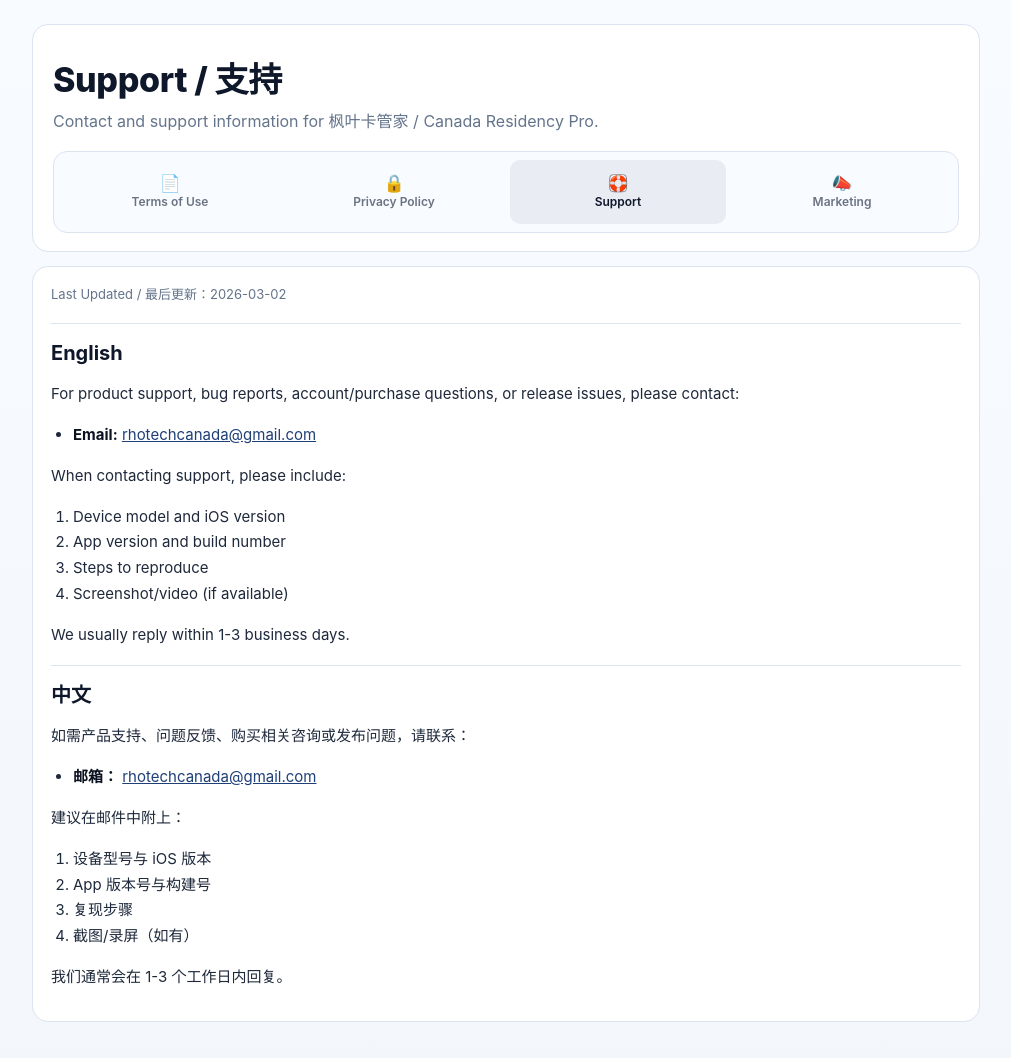
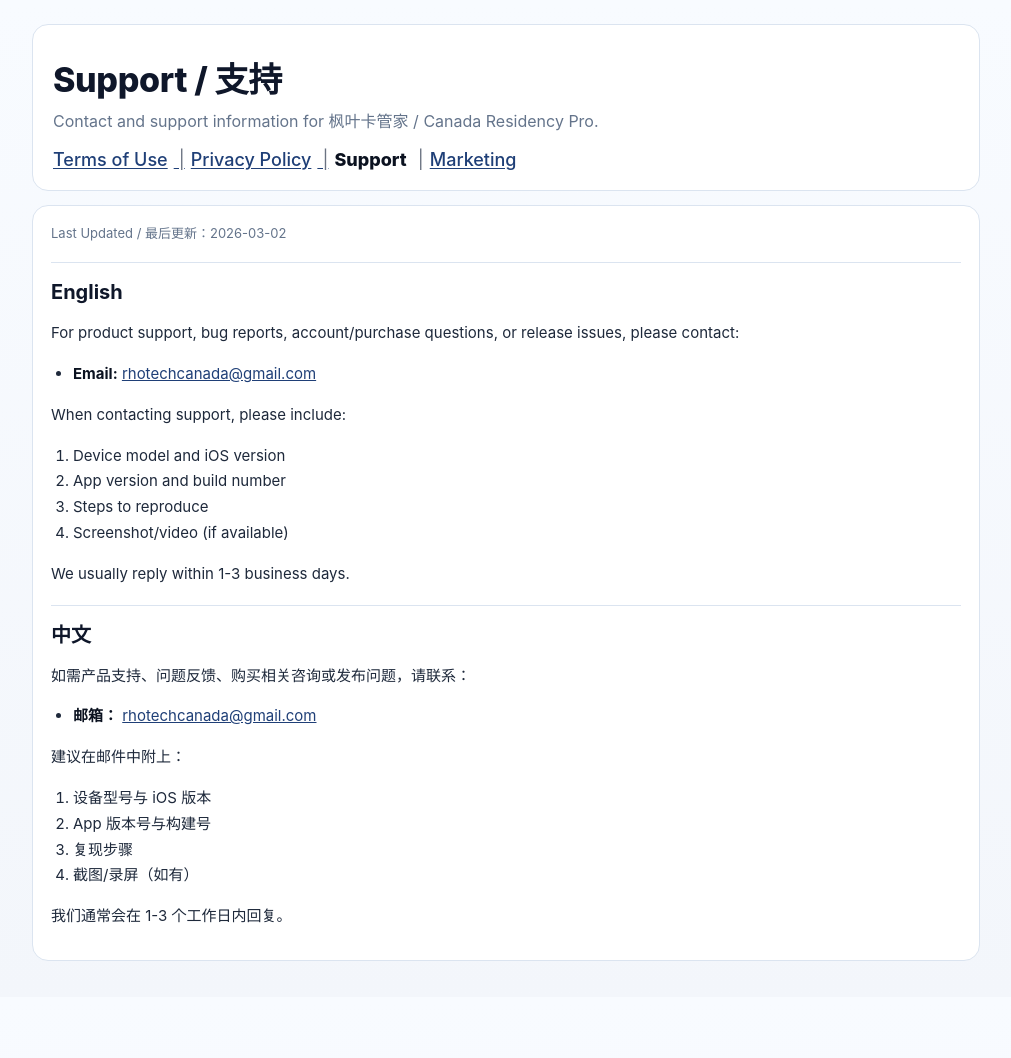
Before and after one commit to PearsonLi/PRHelper-Legal, a Jekyll site: the page built from support.md, in a window 1280 px wide. Shown: the whole page, without its empty margins (134-1145 px from the left). Built offline with Jekyll 4.4.1, drawn with Linux system fonts in a browser that asks for light colours; after the commit the page ends 997 px from its top, so only the background shows below that.

Commit message:
legal(nav): unify to inline four-link menu style

```diff
--- a/_layouts/legal.html
+++ b/_layouts/legal.html
@@ -14,35 +14,11 @@
         {% if page.hero_subtitle %}
         <p class="hero-subtitle">{{ page.hero_subtitle }}</p>
         {% endif %}
-        <nav class="app-tabs" aria-label="Legal navigation">
-          <a
-            class="app-tab {% if page.nav_key == 'terms' %}active{% endif %}"
-            href="{{ '/terms/' | relative_url }}"
-          >
-            <span class="tab-icon">📄</span>
-            <span class="tab-label">Terms of Use</span>
-          </a>
-          <a
-            class="app-tab {% if page.nav_key == 'privacy' %}active{% endif %}"
-            href="{{ '/privacy/' | relative_url }}"
-          >
-            <span class="tab-icon">🔒</span>
-            <span class="tab-label">Privacy Policy</span>
-          </a>
-          <a
-            class="app-tab {% if page.nav_key == 'support' %}active{% endif %}"
-            href="{{ '/support/' | relative_url }}"
-          >
-            <span class="tab-icon">🛟</span>
-            <span class="tab-label">Support</span>
-          </a>
-          <a
-            class="app-tab {% if page.nav_key == 'marketing' %}active{% endif %}"
-            href="{{ '/marketing/' | relative_url }}"
-          >
-            <span class="tab-icon">📣</span>
-            <span class="tab-label">Marketing</span>
-          </a>
+        <nav class="menu-links" aria-label="Legal navigation">
+          <a class="menu-link {% if page.nav_key == 'terms' %}active{% endif %}" href="{{ '/terms/' | relative_url }}">Terms of Use</a>
+          <a class="menu-link {% if page.nav_key == 'privacy' %}active{% endif %}" href="{{ '/privacy/' | relative_url }}">Privacy Policy</a>
+          <a class="menu-link {% if page.nav_key == 'support' %}active{% endif %}" href="{{ '/support/' | relative_url }}">Support</a>
+          <a class="menu-link {% if page.nav_key == 'marketing' %}active{% endif %}" href="{{ '/marketing/' | relative_url }}">Marketing</a>
         </nav>
       </header>
 
--- a/assets/legal.css
+++ b/assets/legal.css
@@ -64,48 +64,35 @@ body {
   line-height: 1.6;
 }
 
-.app-tabs {
-  display: grid;
-  grid-template-columns: repeat(4, minmax(0, 1fr));
-  gap: 8px;
-  margin-top: 16px;
-  padding: 8px;
-  border: 1px solid var(--line);
-  border-radius: 14px;
-  background: #f8fbff;
+.menu-links {
+  margin-top: 12px;
+  display: flex;
+  flex-wrap: wrap;
+  align-items: center;
+  gap: 0;
+  font-size: 18px;
+  line-height: 1.4;
 }
 
-.app-tab {
-  display: flex;
-  flex-direction: column;
-  align-items: center;
-  justify-content: center;
-  min-height: 64px;
-  gap: 3px;
-  border-radius: 10px;
-  color: #6b7382;
-  text-decoration: none;
-  font-size: 12px;
-  font-weight: 600;
-  transition: background-color 120ms ease, color 120ms ease;
+.menu-link {
+  color: var(--accent);
+  text-decoration: underline;
+  text-underline-offset: 2px;
+  margin-right: 0;
+  font-weight: 500;
 }
 
-.app-tab .tab-icon {
-  font-size: 17px;
-  line-height: 1;
+.menu-link:not(:last-child)::after {
+  content: " | ";
+  color: #6b7382;
+  margin: 0 6px;
+  font-weight: 400;
 }
 
-.app-tab .tab-label {
-  line-height: 1.2;
-}
-
-.app-tab.active {
-  background: #e9edf3;
-  color: #0f172a;
-}
-
-.app-tab:hover {
-  background: #edf2f8;
+.menu-link.active {
+  color: #0b1220;
+  font-weight: 800;
+  text-decoration: none;
 }
 
 .content-card {
@@ -170,14 +157,9 @@ strong {
     border-radius: 14px;
   }
 
-  .app-tabs {
-    gap: 6px;
-    padding: 6px;
-  }
-
-  .app-tab {
-    min-height: 58px;
-    font-size: 11px;
+  .menu-links {
+    font-size: 16px;
+    row-gap: 4px;
   }
 
   h2 {
```
